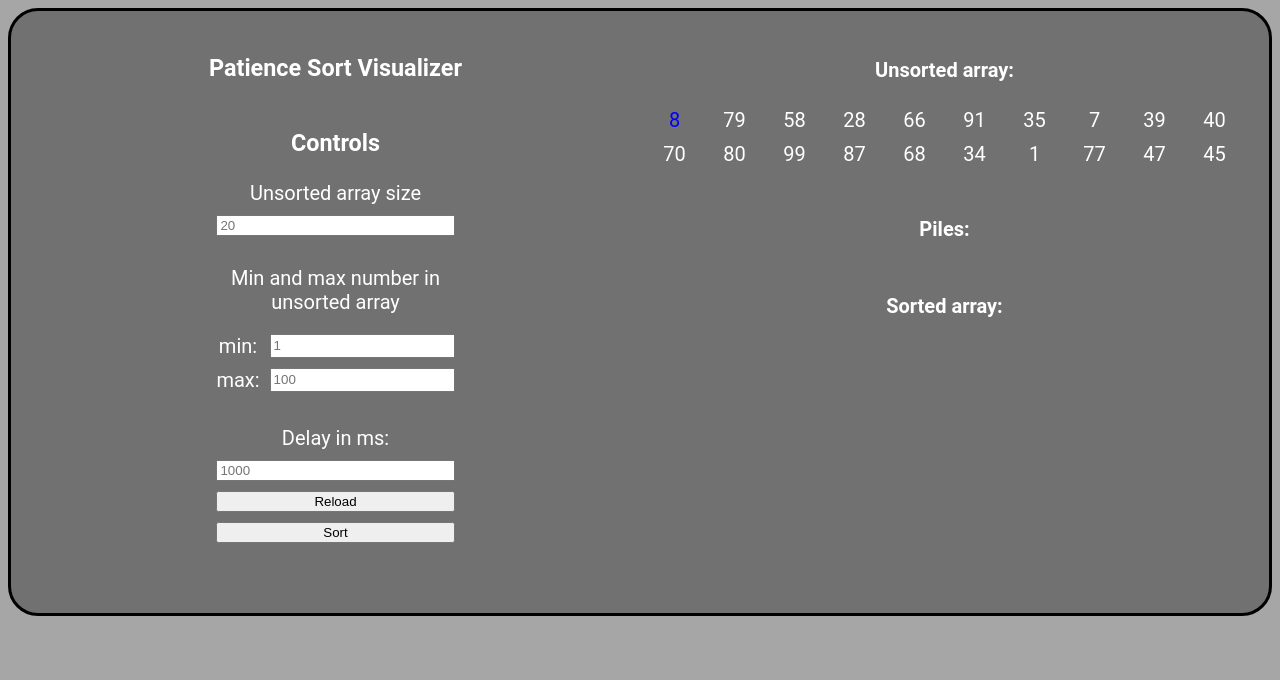
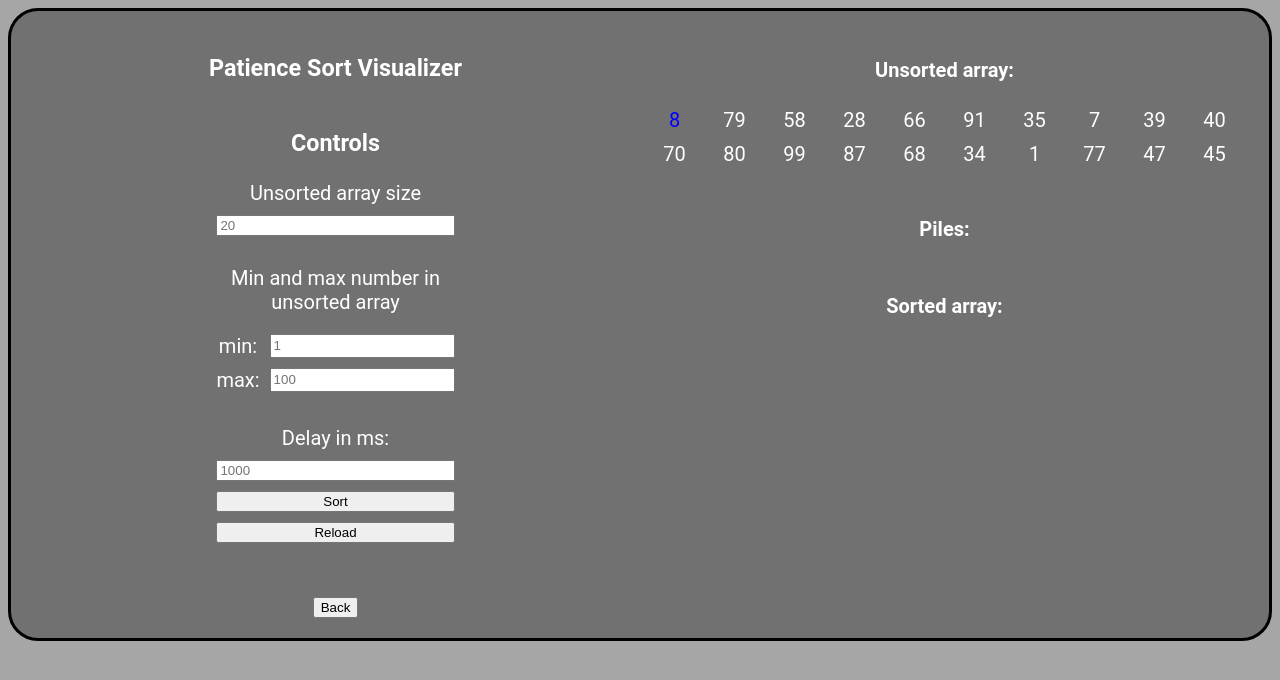
Before and after one commit to Loxiuz/dsa-eks-jan-2025, a React (Vite) app: page /patience_sort_visualizer in a window 1280 px wide. Shown: the top 680 px of the page. Built offline with nearby package versions, Linux system fonts and the light colour scheme.

Commit message:
added back button

```diff
--- a/src/components/visualizers/PatienceSortControls.tsx
+++ b/src/components/visualizers/PatienceSortControls.tsx
@@ -63,6 +63,9 @@ export default function PatienceSortControlsForm(props: {
           name="delayInput"
           placeholder={`${defaultDelay}`}
         />
+        {(sortedArray.length === arrayToSort.length && (
+          <input type="submit" name="formSubmitBtn" value={"Reset"} />
+        )) || <input type="submit" name="formSubmitBtn" value={"Sort"} />}
         <input
           type="button"
           value={"Reload"}
@@ -70,9 +73,6 @@ export default function PatienceSortControlsForm(props: {
             location.reload();
           }}
         />
-        {(sortedArray.length === arrayToSort.length && (
-          <input type="submit" name="formSubmitBtn" value={"Reset"} />
-        )) || <input type="submit" name="formSubmitBtn" value={"Sort"} />}
       </form>
     </div>
   );
--- a/src/components/visualizers/patienceSortVisualizer.tsx
+++ b/src/components/visualizers/patienceSortVisualizer.tsx
@@ -2,6 +2,7 @@ import { FormEvent, useState } from "react";
 import Stack from "./datastructures/stack.js";
 import "./PatienceSortVisualizer.css";
 import PatienceSortControlsForm from "./PatienceSortControls.js";
+import { useNavigate } from "react-router-dom";
 
 export default function PatienceSortVisualizer(props: {
   arrayToSort: number[];
@@ -18,6 +19,7 @@ export default function PatienceSortVisualizer(props: {
   const [stepDelay, setStepDelay] = useState(DEFAULT_DELAY);
   const [isSorting, setIsSorting] = useState(false);
   const [lastPileUpdatedIndex, setLastPileUpdatedIndex] = useState(-1);
+  const nav = useNavigate();
 
   function delay() {
     return new Promise((resolve) => setTimeout(resolve, stepDelay));
@@ -229,6 +231,13 @@ export default function PatienceSortVisualizer(props: {
           defaultMaxNumber={DEFAULT_MAX_NUMBER_IN_UNSORTED_ARRAY}
           defaultDelay={DEFAULT_DELAY}
         />
+        <button
+          onClick={() => {
+            nav(-1);
+          }}
+        >
+          {"Back"}
+        </button>
       </div>
 
       <div id="patienceSortVisual">
```
